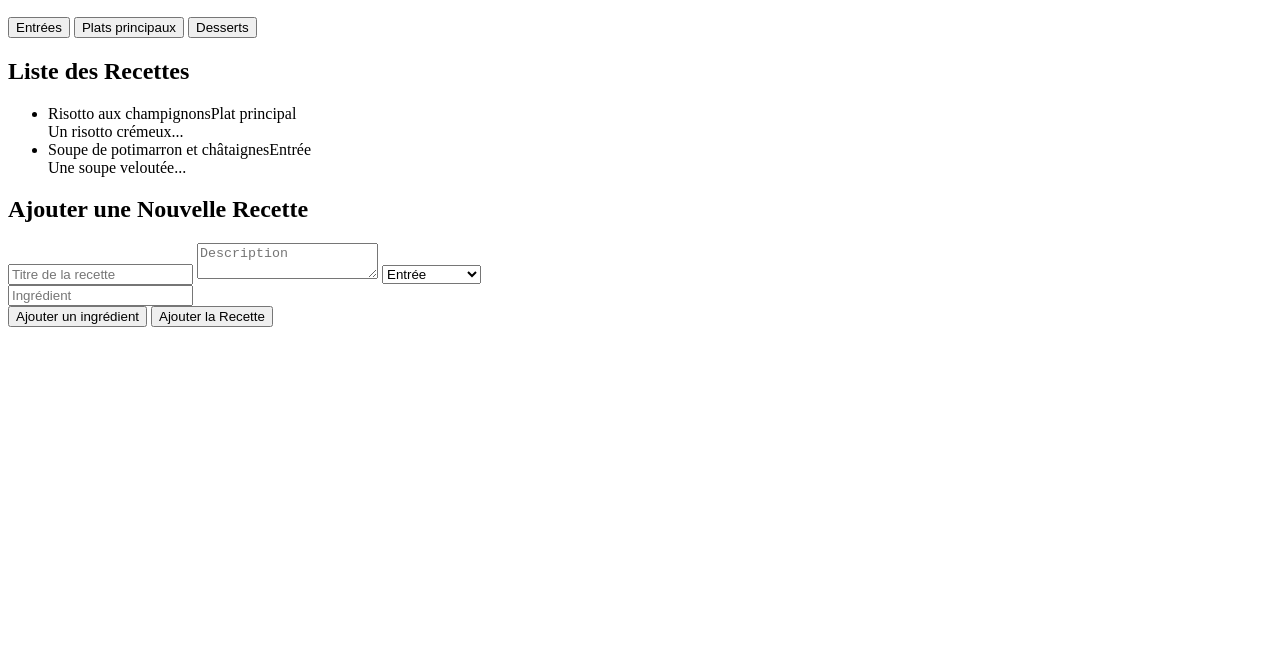
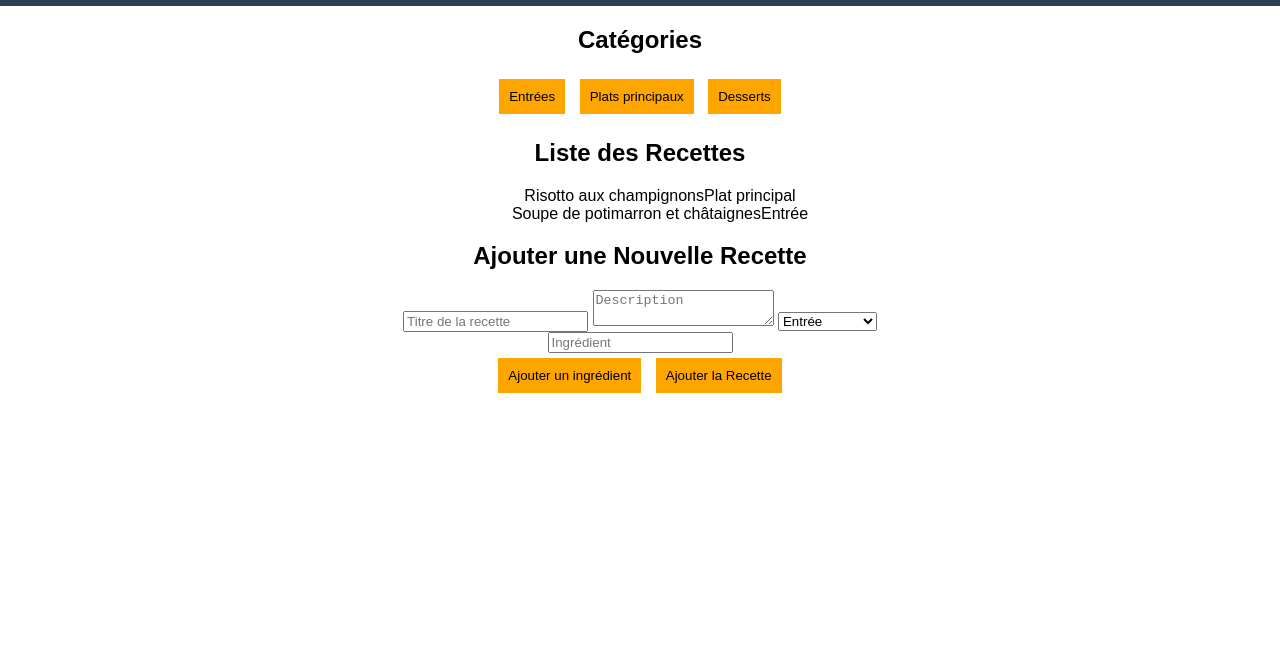
Before and after one commit to romainbeka/ETUDE-DE-CAS, a plain HTML site: page index.html in a window 1280 px wide. Shown: the part 148-800 px from the top of the page. Drawn offline with Linux system fonts and the light colour scheme; the site is published under a folder, as on GitHub Pages, so addresses that start at the root find nothing.

Commit message:
ajout du chemain relatif

```diff
--- a/index.html
+++ b/index.html
@@ -4,8 +4,8 @@
     <meta charset="UTF-8">
     <meta name="viewport" content="width=device-width, initial-scale=1.0">
     <title>Gourmet Manager</title>
-    <link rel="stylesheet" href="/css/styles.css">
-    <script defer src="/js/script.js"></script>
+    <link rel="stylesheet" href="./css/styles.css">
+    <script defer src="./js/script.js"></script>
 </head>
 <body>
     <header>
```
